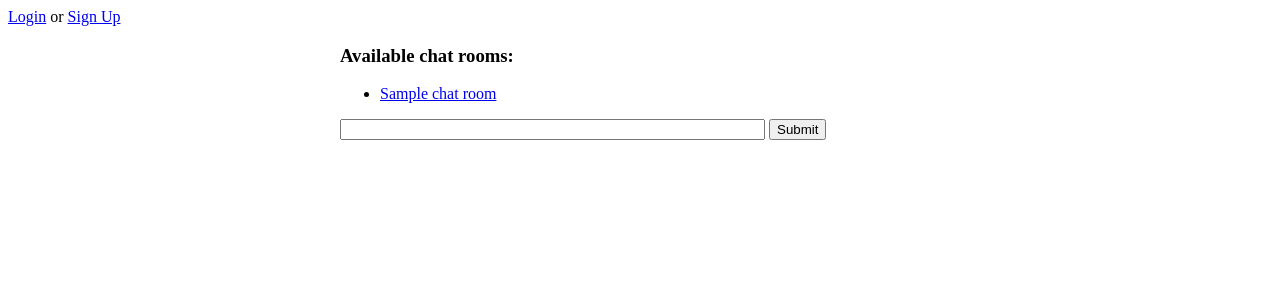
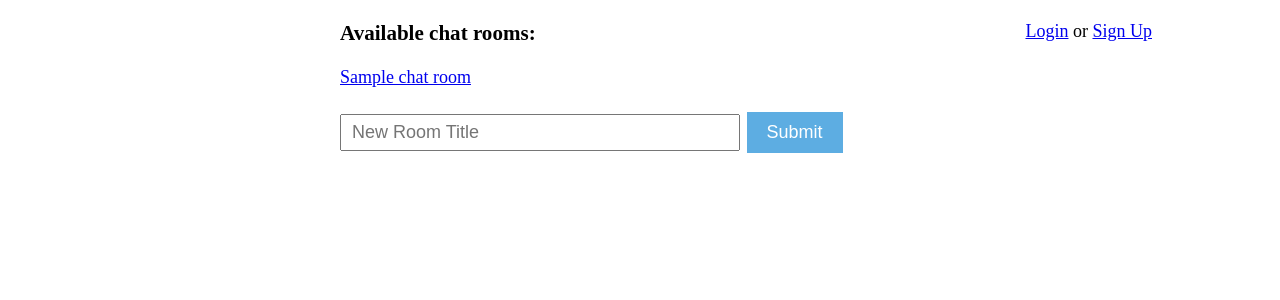
Before and after one commit to giocalitri/calichat, a Python web app: template calichat/templates/room_list.html in a window 1280 px wide. Shown: the top 300 px of the page. Run offline with Jinja, Linux system fonts and the light colour scheme; the template is opened without the code that fills it: most values are stand-ins (such as "Sample title", 1, 10 or a date in 2020); form fields are guessed from the names that the template uses; some libraries are stand-ins or nearby versions.

Commit message:
Styling styling styling

```diff
--- a/calichat/templates/layout.html
+++ b/calichat/templates/layout.html
@@ -4,6 +4,38 @@
     <title>Calichat - {% block titlehead %}{% endblock %}</title>
     <script type="text/javascript" src="https://ajax.googleapis.com/ajax/libs/jquery/3.2.1/jquery.min.js"></script>
     <style type="text/css">
+    		body {
+    			font-size: large;
+    		}
+    		input[type=submit] {
+		    background-color: #5DADE2;
+		    border: none;
+		    color: white;
+		    padding: 10px 20px;
+		    text-decoration: none;
+		    margin: 4px 2px;
+		    cursor: pointer;
+		    font-size: large;
+		}
+		input[type=text], input[type=password] {
+			width: 400px;
+		    padding: 6px 10px;
+		    margin: 8px 0;
+		    box-sizing: border-box;
+		    font-size: large;
+		}
+		ul {
+			padding: 0;
+    			list-style-type: none;
+		}
+    		.body-content {
+    			max-width: 1024px;
+    			margin-left: auto;
+			margin-right: auto;
+    		}
+    		.user-sign-in {
+    			float: right;
+    		}
 		.all-content {
 			max-width: 600px;
 			margin-left: auto;
@@ -12,7 +44,7 @@
     		.chat-content {
     			overflow: scroll;
     			max-height:400px;
-    			max-width: 600px;
+    			min-height:400px;
     			box-sizing: border-box;
     			border: 10px solid #707B7C;
     			margin-bottom: 20px;
@@ -23,15 +55,22 @@
     		.load-old-messages {
     			display: none;
     		}
+    		.delete-message {
+    			font-size: x-small;
+    			margin-right: 5px;
+    		}
     </style>
     {% block head%}{% endblock %}
 </head>
 <body>
+	<div class="body-content">
+		<div class="user-sign-in">
 			{% if current_user.is_authenticated %}
 			  Logged in as {{ current_user.email }}. <a href="{{ url_for('logout') }}">Logout</a>
 			{% else %}
 			  <a href="{{ url_for('login') }}">Login</a> or <a href="{{ url_for('signup') }}">Sign Up</a>
 			{% endif %}
+		</div>
 
 		{% with messages = get_flashed_messages(with_categories=true) %}
 		  {% if messages %}
@@ -42,8 +81,10 @@
 		    </ul>
 		  {% endif %}
 		{% endwith %}
+
 		<div class="all-content">
 	    {% block body %}{% endblock %}
 	    </div>
+    </div>
 </body>
 </html>
--- a/calichat/templates/room_list.html
+++ b/calichat/templates/room_list.html
@@ -18,7 +18,7 @@
 	{% endif %}
 	<form method="POST" action="{{ url_for('room_list') }}">
 	    {{ form.hidden_tag() }}
-	    {{ form.title(size=50) }}
+	    {{ form.title(size=50, placeholder="New Room Title") }}
 	   	{{ form.submit }}
 	</form>
 
```
Lines whose indentation alone changed are shown as unchanged.
